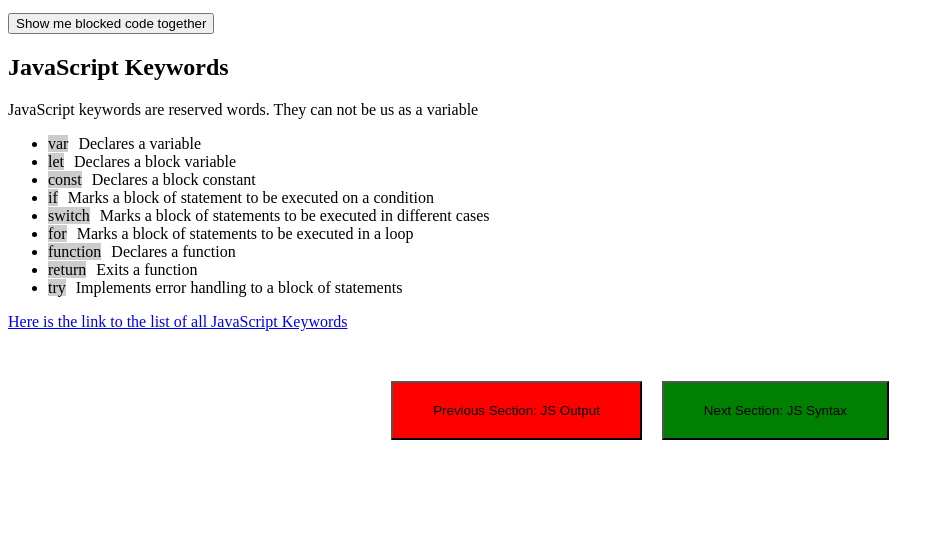
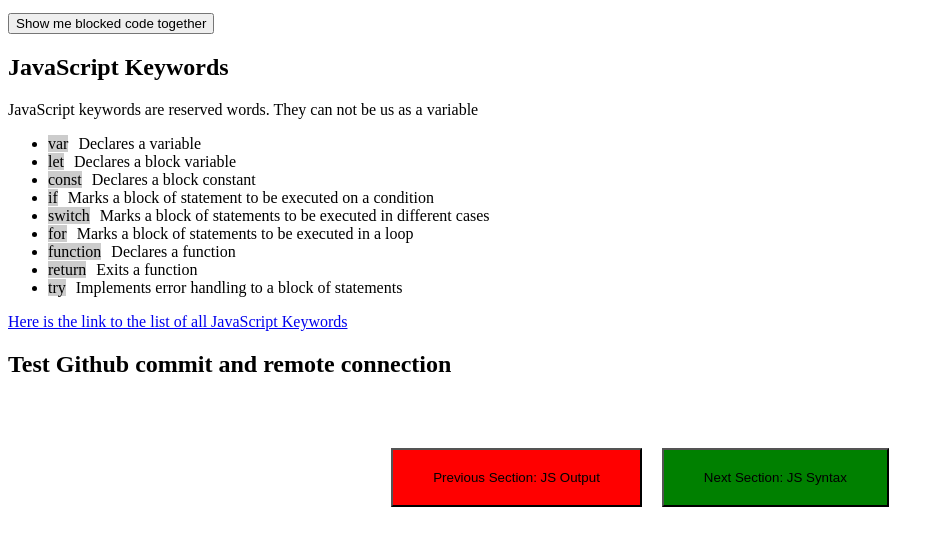
Before and after one commit to safatalnur/js-revisit, a plain HTML site: page js-statement/index.html in a window 1280 px wide. Shown: the part 101-646 px from the top of the page, without its empty margins (0-944 px from the left). Drawn offline with Linux system fonts and the light colour scheme.

Commit message:
Test github new connection

```diff
--- a/js-statement/index.html
+++ b/js-statement/index.html
@@ -29,6 +29,7 @@
     </ul>
 
     <a href="https://www.w3schools.com/js/js_reserved.asp">Here is the link to the list of all JavaScript Keywords</a>
+    <h2>Test Github commit and remote connection</h2>
     <div id="pagination" class="prev-next">
       <button class="prev-sec" onclick="prevSection()">
         Previous Section: JS Output
```
